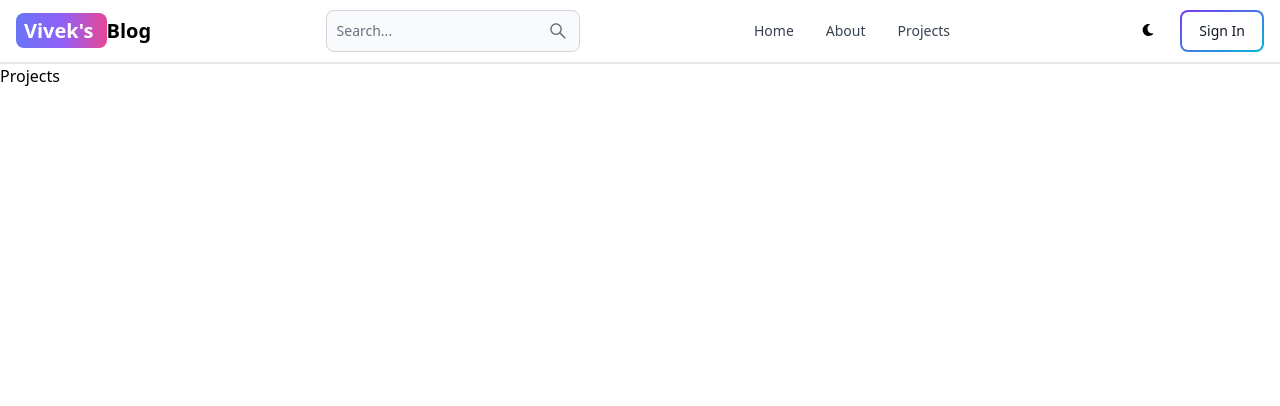
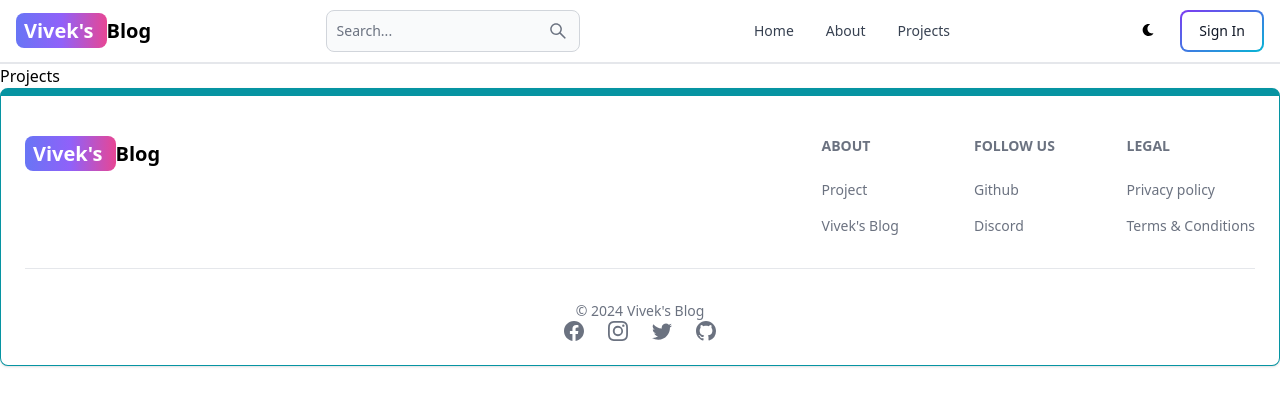
Before and after one commit to keshtwalvivek/MERN-BLOG, a React (Vite) app in the folder client/: page /project in a window 1280 px wide. Shown: the top 406 px of the page. Built offline with nearby package versions, Linux system fonts and the light colour scheme.

Commit message:
create the footer component

```diff
--- a/client/src/App.jsx
+++ b/client/src/App.jsx
@@ -5,8 +5,9 @@
 import SignUp from "./pages/SignUP";
 import Dashboard from "./pages/Dashboard";
 import Projects from "./pages/Projects";
+import Header from "./components/Header";
+import Footer from "./components/Footer";
 
-import Header from "./components/Header";
 function App() {
   return (
     <>
@@ -20,6 +21,7 @@
           <Route path="/dashboard" element={<Dashboard />} />
           <Route path="/project" element={<Projects />} />
         </Routes>
+        <Footer />
       </BrowserRouter>
     </>
   );
--- /dev/null
+++ b/client/src/components/Footer.jsx
@@ -0,0 +1,88 @@
+import { Footer } from "flowbite-react";
+import { Link } from "react-router-dom";
+
+import { BsFacebook, BsInstagram, BsTwitter, BsGithub } from "react-icons/bs";
+
+function FooterCon() {
+  return (
+    <Footer container className="border border-t-8 border-teal-500">
+      <div className="w-full max-w-7xl mx-auto">
+        <div className="grid w-full justify-between sm:flex md:grid-col-1">
+          <div className="mt-5">
+            <Link
+              to="/"
+              className="self-center whitespace-nowrap text-sm sm:text-xl font-semibold dark:text-white"
+            >
+              <span className="px-2 py-1 bg-gradient-to-r from-indigo-500 via-purple-500 to-pink-500 rounded-lg text-white">
+                Vivek's{" "}
+              </span>
+              Blog
+            </Link>
+          </div>
+          <div className="grid grid-col-2 gap-8 sm: mt-4 sm:grid-cols-3 sm:gap-6">
+            <div>
+              <Footer.Title title="About" />
+              <Footer.LinkGroup col>
+                <Footer.Link
+                  href="https://github.com/keshtwalvivek"
+                  target="_blank"
+                  rel="noopener noreferrer"
+                >
+                  Project
+                </Footer.Link>
+
+                <Footer.Link
+                  href="/about"
+                  target="_blank"
+                  rel="noopener noreferrer"
+                >
+                  Vivek's Blog
+                </Footer.Link>
+              </Footer.LinkGroup>
+            </div>
+            <div>
+              <Footer.Title title="Follow us" />
+              <Footer.LinkGroup col>
+                <Footer.Link
+                  href="https://github.com/keshtwalvivek"
+                  target="_blank"
+                  rel="noopener noreferrer"
+                >
+                  Github
+                </Footer.Link>
+
+                <Footer.Link href="#" target="_blank" rel="noopener noreferrer">
+                  Discord
+                </Footer.Link>
+              </Footer.LinkGroup>
+            </div>
+            <div>
+              <Footer.Title title="Legal" />
+              <Footer.LinkGroup col>
+                <Footer.Link href="#">Privacy policy</Footer.Link>
+
+                <Footer.Link href="#">Terms & Conditions</Footer.Link>
+              </Footer.LinkGroup>
+            </div>
+          </div>
+        </div>
+        <Footer.Divider />
+        <div className="">
+          <Footer.Copyright
+            href="#"
+            by="Vivek's Blog"
+            year={new Date().getFullYear()}
+          />
+          <div className="flex gap-6 sm:mt-0 mt-4 sm:justify-center">
+            <Footer.Icon href="#" icon={BsFacebook} />
+            <Footer.Icon href="#" icon={BsInstagram} />
+            <Footer.Icon href="#" icon={BsTwitter} />
+            <Footer.Icon href="#" icon={BsGithub} />
+          </div>
+        </div>
+      </div>
+    </Footer>
+  );
+}
+
+export default FooterCon;
```
